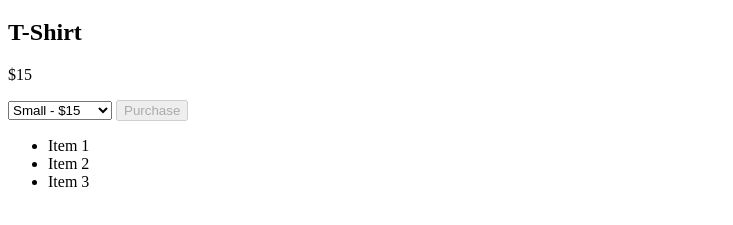
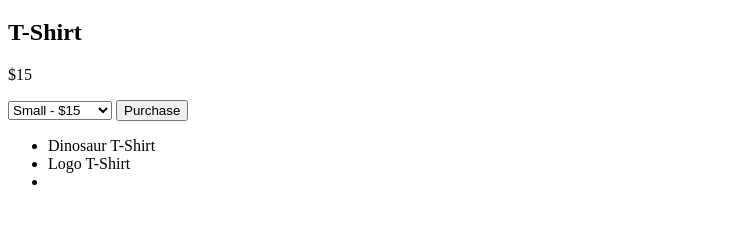
Before and after one commit to qperez7/E-commerce-Event-Driven-Product-Management-CC10, a plain HTML site: page index.html in a window 1280 px wide. Shown: the part 61-286 px from the top of the page, without its empty margins (0-733 px from the left). Drawn offline with Linux system fonts and the light colour scheme.

Commit message:
update 2

```diff
--- a/index.html
+++ b/index.html
@@ -16,8 +16,8 @@
 </select>
 <button id="Purchase" disabled>Purchase</button>
 <ul id="itemList">
-    <li>Item 1</li>
-    <li>Item 2</li>
+    <li>Dinosaur T-Shirt</li>
+    <li>Logo T-Shirt</li>
     </ul>
 <script src="main.js"></script>
 </body>
--- a/main.js
+++ b/main.js
@@ -15,10 +15,10 @@ const stock = {
 const purchaseButton = document.getElementById("Purchase");
 function updateInventory(stock) {
 if (stock > 0) {
-purchaseButton.disabled = false;
+purchaseButton.disabled = true;
 return `In Stock: ${stock[size] - 1}`
 } else {
-purchaseButton.disabled = true;
+purchaseButton.disabled = false;
 return 'Out of Stock'
 }
 }
@@ -45,5 +45,5 @@ itemList.addEventListener('click', (event) => {
     }
     });
 const newItem = document.createElement('li');
-newItem.textContent = `Item ${itemList.children.length + 1}`;
+//newItem.textContent = `Item ${itemList.children.length + 1}`;
 itemList.appendChild(newItem)
```
